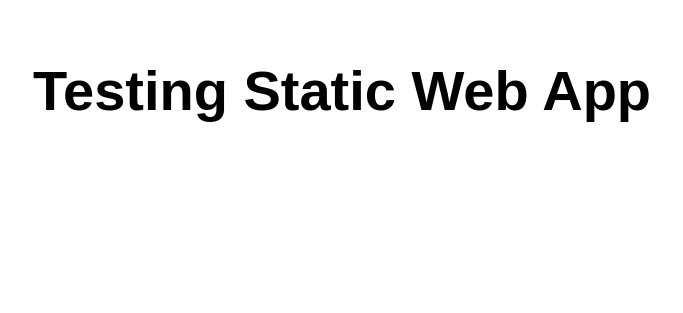
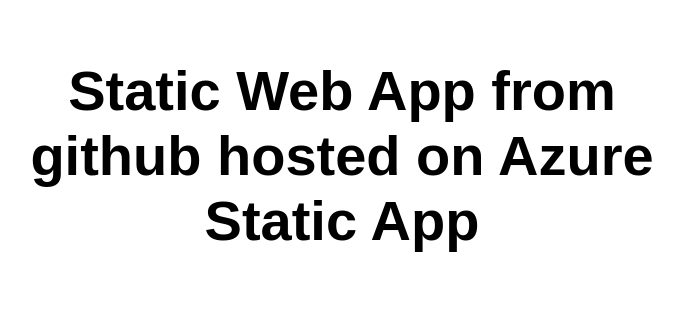
Before and after one commit to nospam1961/uatpeacedukecomsite, a plain HTML site: page index.html in a window 1280 px wide. Shown: the whole page, without its empty margins (298-981 px from the left). Drawn offline with Linux system fonts and the light colour scheme.

Commit message:
New Change

```diff
--- a/index.html
+++ b/index.html
@@ -10,7 +10,7 @@
 
 <body>
   <main>
-    <h1>Testing Static Web App</h1>
+    <h1>Static Web App from github hosted on Azure Static App</h1>
   </main>
 </body>
 
```
